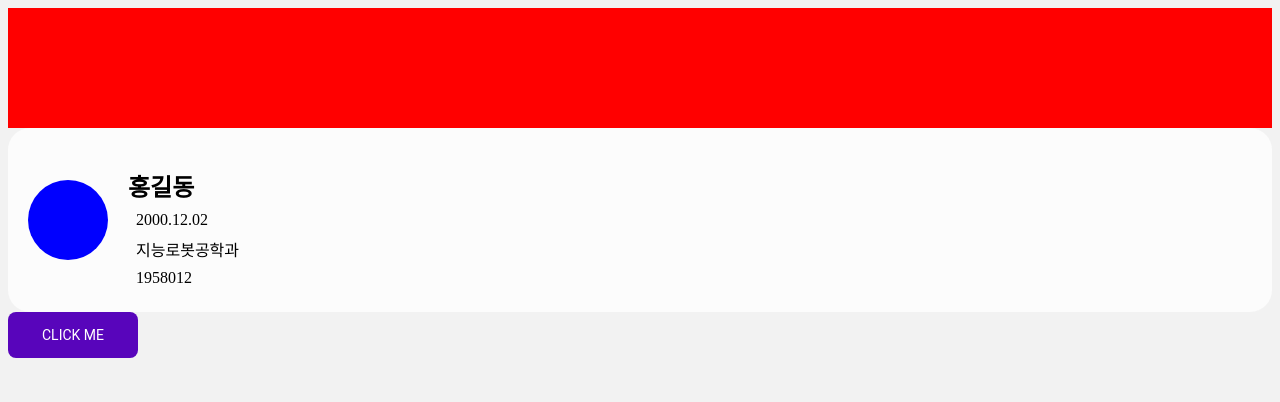
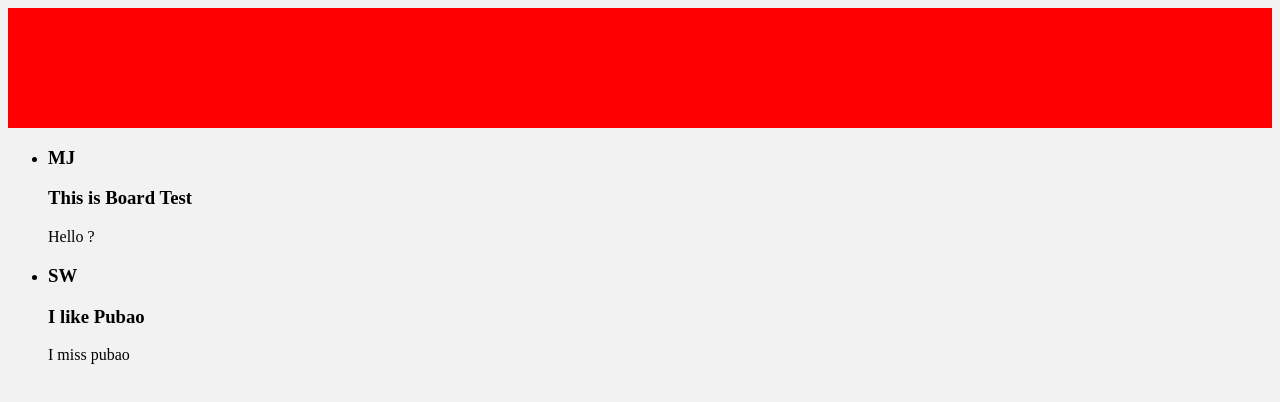
Before and after one commit to myeong-jae-hwi/Griffindormitory, a Vue app in the folder griffin/: page /boardlist in a window 1280 px wide. Shown: the top 402 px of the page. Built offline with nearby package versions, Linux system fonts and the light colour scheme.

Commit message:
board, info page

```diff
--- a/griffin/src/App.vue
+++ b/griffin/src/App.vue
@@ -1,28 +1,21 @@
 <template>
-  <div>
   <the-header></the-header>
-    <students-license></students-license>
-    <base-btn>Click ME</base-btn>
-  </div>
+  <main>
+    <router-view></router-view>
+  </main>
 </template>
 
 <script>
-import BaseBtn from './components/UI/BaseBtn.vue';
-import StudentsLicense from './components/UI/StudentsLicense.vue'
-import TheHeader from './components/UI/TheHeader.vue'
+import TheHeader from './components/UI/TheHeader.vue';
 export default {
   components: {
-      StudentsLicense,
     TheHeader,
-        BaseBtn,
   },
-
 };
 </script>
 
 <style>
 body {
-    background-color: #F2F2f2;
+  background-color: #f2f2f2;
 }
-
 </style>
--- a/griffin/src/components/Pages/FU.vue
+++ /dev/null
@@ -1,3 +0,0 @@
-<template>
-  <h2>git test</h2>
-</template>
--- /dev/null
+++ b/griffin/src/components/board/BoardItem.vue
@@ -0,0 +1,13 @@
+<template>
+  <li>
+    <h3>{{ name }}</h3>
+    <h3>{{ title }}</h3>
+    <div>{{ description }}</div>
+  </li>
+</template>
+
+<script>
+export default {
+  props: ['id', 'name', 'title', 'description'],
+};
+</script>
--- /dev/null
+++ b/griffin/src/pages/board/BoardList.vue
@@ -0,0 +1,43 @@
+<template>
+  <section>
+    <ul>
+      <board-item
+        v-for="board in boards"
+        :key="board.id"
+        :id="board.id"
+        :name="board.name"
+        :title="board.title"
+        :description="board.description"
+      ></board-item>
+    </ul>
+  </section>
+</template>
+
+<script>
+import BoardItem from '../../components/board/BoardItem.vue';
+
+export default {
+  components: {
+    BoardItem,
+  },
+
+  data() {
+    return {
+      boards: [
+        {
+          id: 'b1',
+          name: 'MJ',
+          title: 'This is Board Test',
+          description: 'Hello ?',
+        },
+        {
+          id: 'b2',
+          name: 'SW',
+          title: 'I like Pubao',
+          description: 'I miss pubao',
+        },
+      ],
+    };
+  },
+};
+</script>
--- /dev/null
+++ b/griffin/src/pages/info/InfoPage.vue
@@ -0,0 +1,17 @@
+<!-- InfoPage.vue -->
+<template>
+  <div>
+    <students-license></students-license>
+  </div>
+</template>
+
+<script>
+import StudentsLicense from '../../components/UI/StudentsLicense.vue';
+
+export default {
+  name: 'InfoPage',
+  components: {
+    StudentsLicense,
+  },
+};
+</script>
```
Also changed, not shown: griffin/src/router.js (+6 -5 lines). Lines whose indentation alone changed are shown as unchanged.
